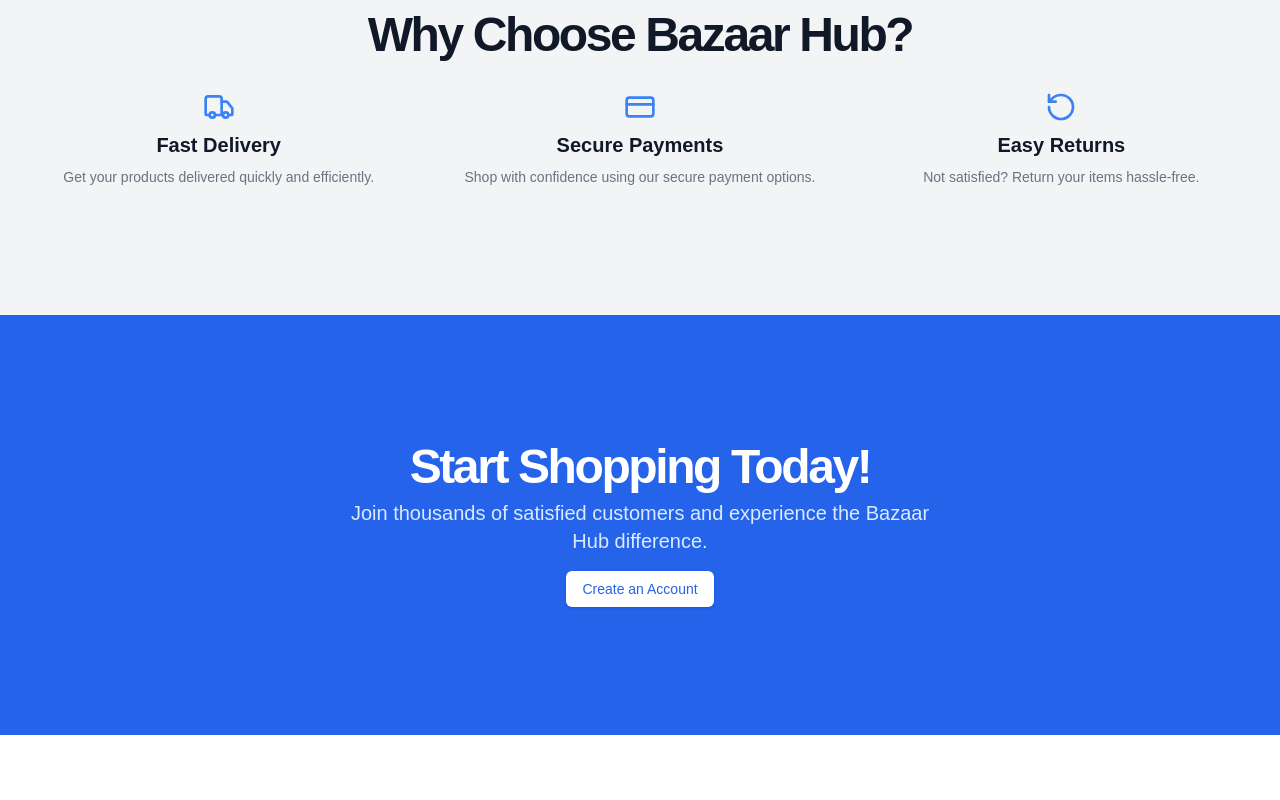
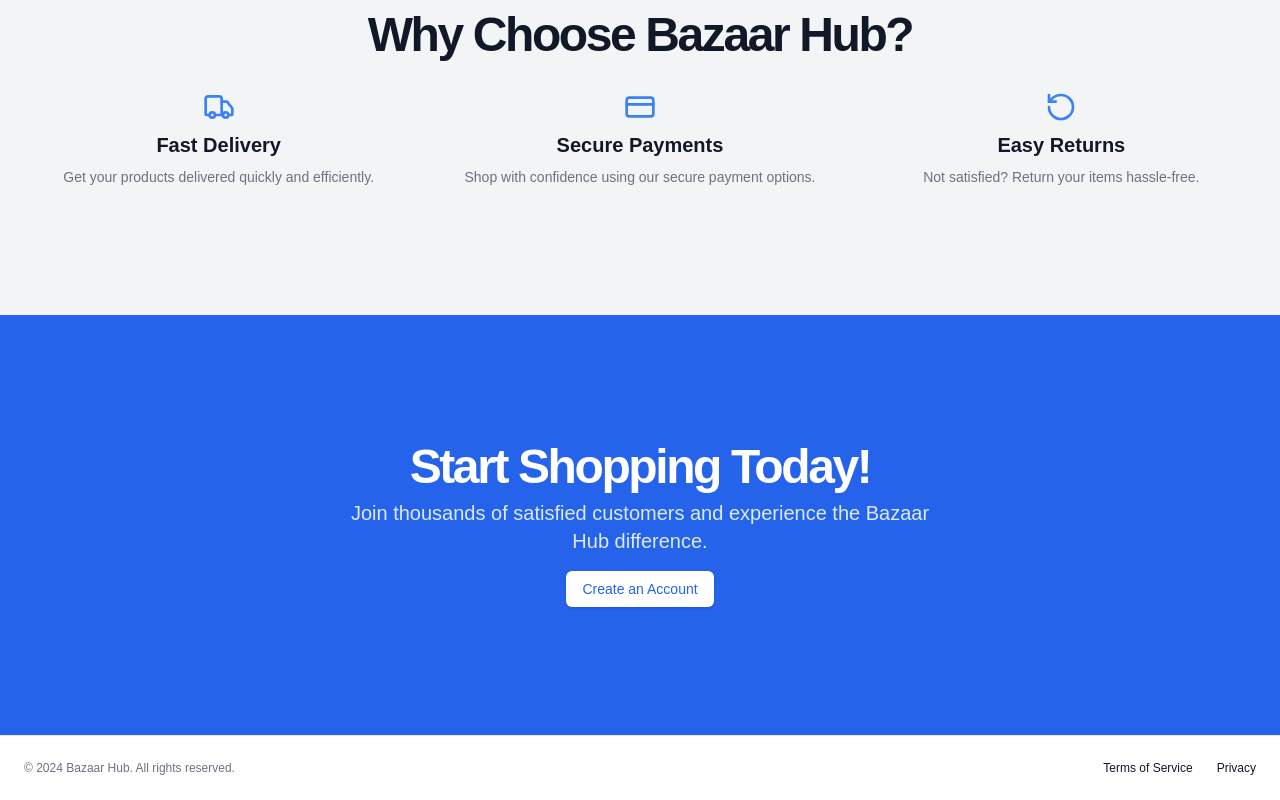
Before and after one commit to Sujal-Gaha/mern-app, a Next.js app in the folder frontend/: page / in a window 1280 px wide. Shown: the part 1527-2327 px from the top of the page. Before the commit the page ends 2262 px from the top, so only its background shows below. Built offline with nearby package versions, Linux system fonts and the light colour scheme.

Commit message:
added a footer for landing page

```diff
--- a/frontend/src/app/layout.tsx
+++ b/frontend/src/app/layout.tsx
@@ -1,6 +1,7 @@
 import type { Metadata } from "next";
 import "./globals.css";
 import { Navbar } from "@/components/navbar";
+import { Footer } from "@/components/footer";
 
 export const metadata: Metadata = {
   title: "Bazaar Hub",
@@ -18,6 +19,7 @@
         <div className="flex flex-col min-h-screen bg-white dark:bg-gray-900 text-gray-900 dark:text-gray-100">
           <Navbar />
           {children}
+          <Footer />
         </div>
       </body>
     </html>
--- /dev/null
+++ b/frontend/src/components/footer.tsx
@@ -0,0 +1,19 @@
+import Link from "next/link";
+
+export const Footer = () => {
+  return (
+    <footer className="flex flex-col gap-2 sm:flex-row py-6 w-full shrink-0 items-center px-4 md:px-6 border-t border-gray-200 dark:border-gray-700">
+      <p className="text-xs text-gray-500 dark:text-gray-400">
+        &copy; 2024 Bazaar Hub. All rights reserved.
+      </p>
+      <nav className="sm:ml-auto flex gap-4 sm:gap-6">
+        <Link className="text-xs hover:underline underline-offset-4" href="#">
+          Terms of Service
+        </Link>
+        <Link className="text-xs hover:underline underline-offset-4" href="#">
+          Privacy
+        </Link>
+      </nav>
+    </footer>
+  );
+};
```
